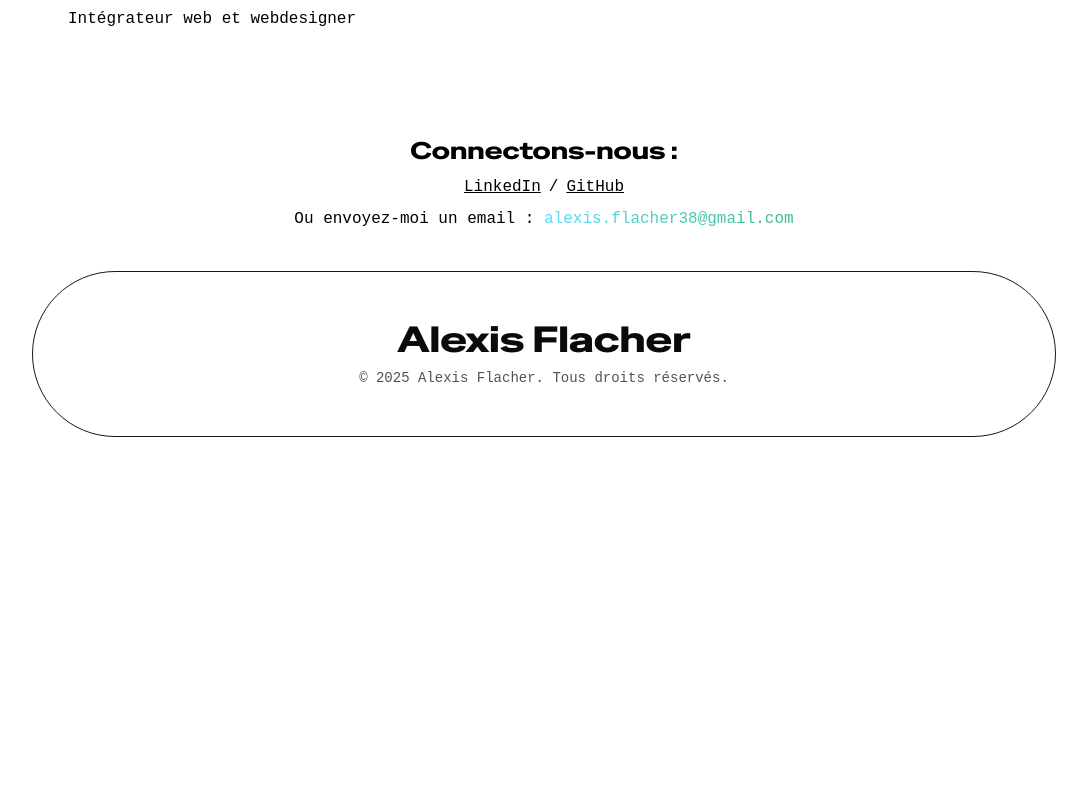
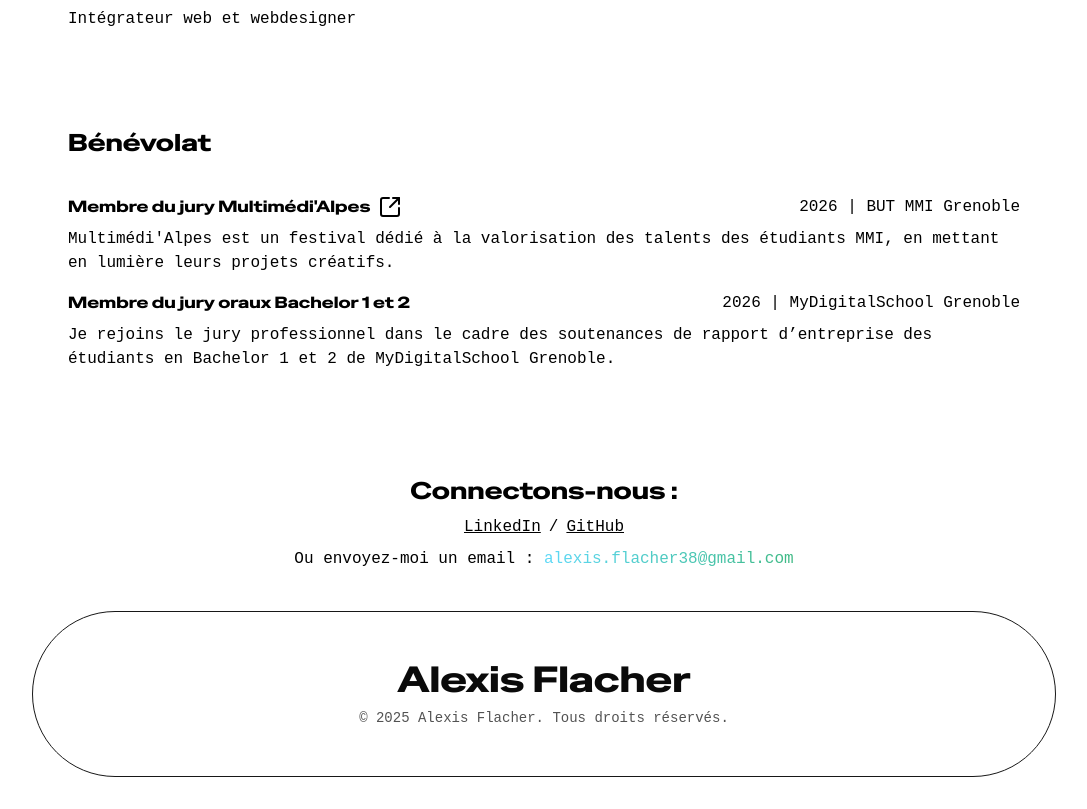
Before and after one commit to AlexisF9/Portfolio-2025, a Next.js app: page / in a window 1280 px wide. Shown: the part 1991-2800 px from the top of the page, without its empty margins (96-1183 px from the left). Before the commit the page ends 2460 px from the top, so only its background shows below. Built offline with nearby package versions, Linux system fonts and the light colour scheme; a web font is replaced by a local one.

Commit message:
add benevolat experiences

```diff
--- /dev/null
+++ b/public/benevolat.json
@@ -0,0 +1,18 @@
+[
+  {
+    "id": 1,
+    "title": "Membre du jury Multimédi'Alpes",
+    "description": "Multimédi'Alpes est un festival dédié à la valorisation des talents des étudiants MMI, en mettant en lumière leurs projets créatifs.",
+    "school": "BUT MMI Grenoble",
+    "link": "https://2026.multimedialpes.fr/",
+    "date": 2026
+  },
+  {
+    "id": 2,
+    "title": "Membre du jury oraux Bachelor 1 et 2",
+    "description": "Je rejoins le jury professionnel dans le cadre des soutenances de rapport d’entreprise des étudiants en Bachelor 1 et 2 de MyDigitalSchool Grenoble.",
+    "school": "MyDigitalSchool Grenoble",
+    "link": null,
+    "date": 2026
+  }
+]
--- a/src/components/intro.tsx
+++ b/src/components/intro.tsx
@@ -1,10 +1,11 @@
 "use client";
 import gsap from "gsap";
-import { Github, Linkedin } from "lucide-react";
+import { Github, Linkedin, SquareArrowOutUpRight } from "lucide-react";
 import Link from "next/link";
 import { useEffect, useRef } from "react";
 import ScrollTrigger from "gsap/ScrollTrigger";
 import experiences from "@/public/experiences.json";
+import benevolat from "@/public/benevolat.json";
 import Image from "next/image";
 import { IconButton } from "./icon-button";
 
@@ -281,6 +282,40 @@ export function Intro() {
           })}
         </ul>
       </div>
+
+      <div className="mt-20 md:mt-24">
+        <h3 className="translate-anim text-xl md:text-2xl font-gothic dark:text-white mb-9">
+          Bénévolat
+        </h3>
+        <ul className="flex flex-col gap-4">
+          {benevolat.map((exp, index) => {
+            return (
+              <li key={index} className="translate-anim dark:text-white">
+                <div className="flex flex-col gap-2">
+                  <div className="flex flex-wrap flex-col md:flex-row md:items-center justify-between">
+                    <div className="flex items-center gap-2">
+                      <h4 className="font-gothic">{exp.title}</h4>
+                      {exp.link && (
+                        <Link
+                          href={`${exp.link}`}
+                          aria-label="En savoir plus"
+                          target="_blank"
+                        >
+                          <SquareArrowOutUpRight />
+                        </Link>
+                      )}
+                    </div>
+                    <p>
+                      {exp.date} | {exp.school}
+                    </p>
+                  </div>
+                  <p>{exp.description}</p>
+                </div>
+              </li>
+            );
+          })}
+        </ul>
+      </div>
     </section>
   );
 }
```
